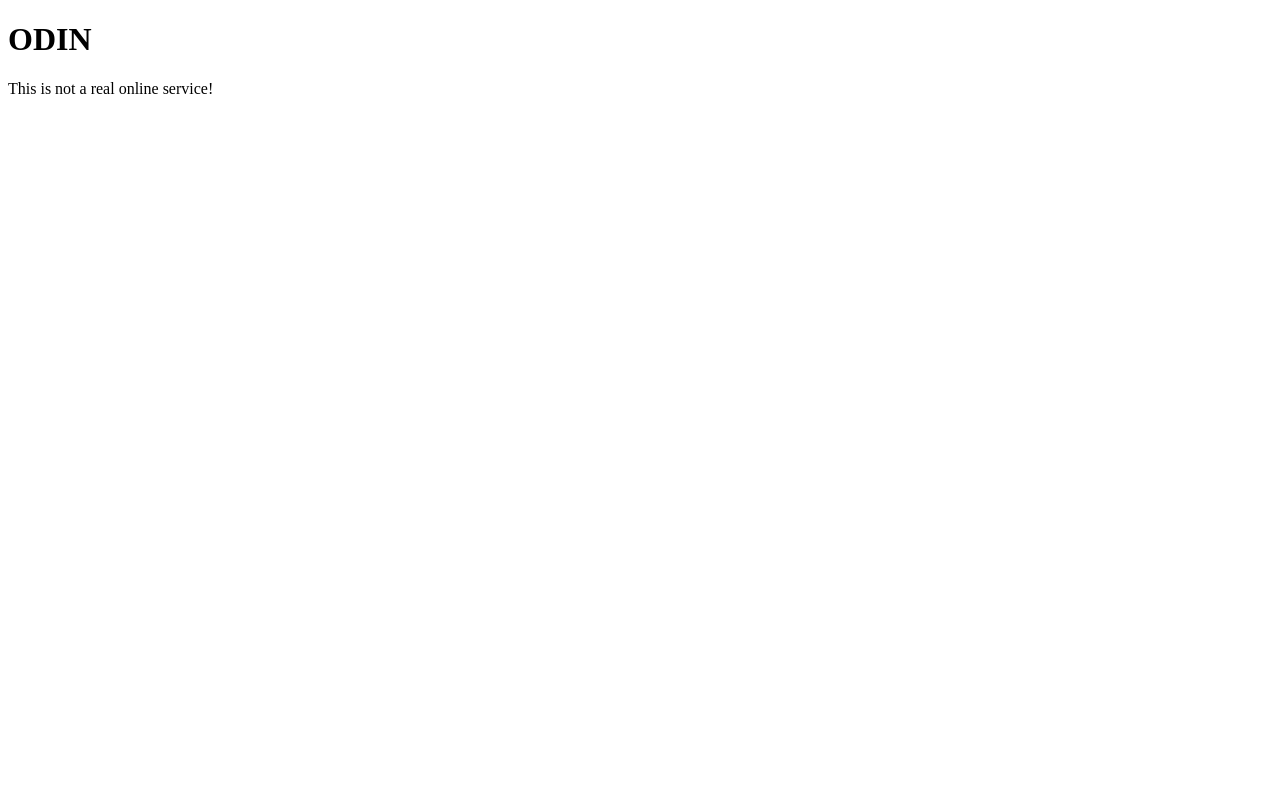
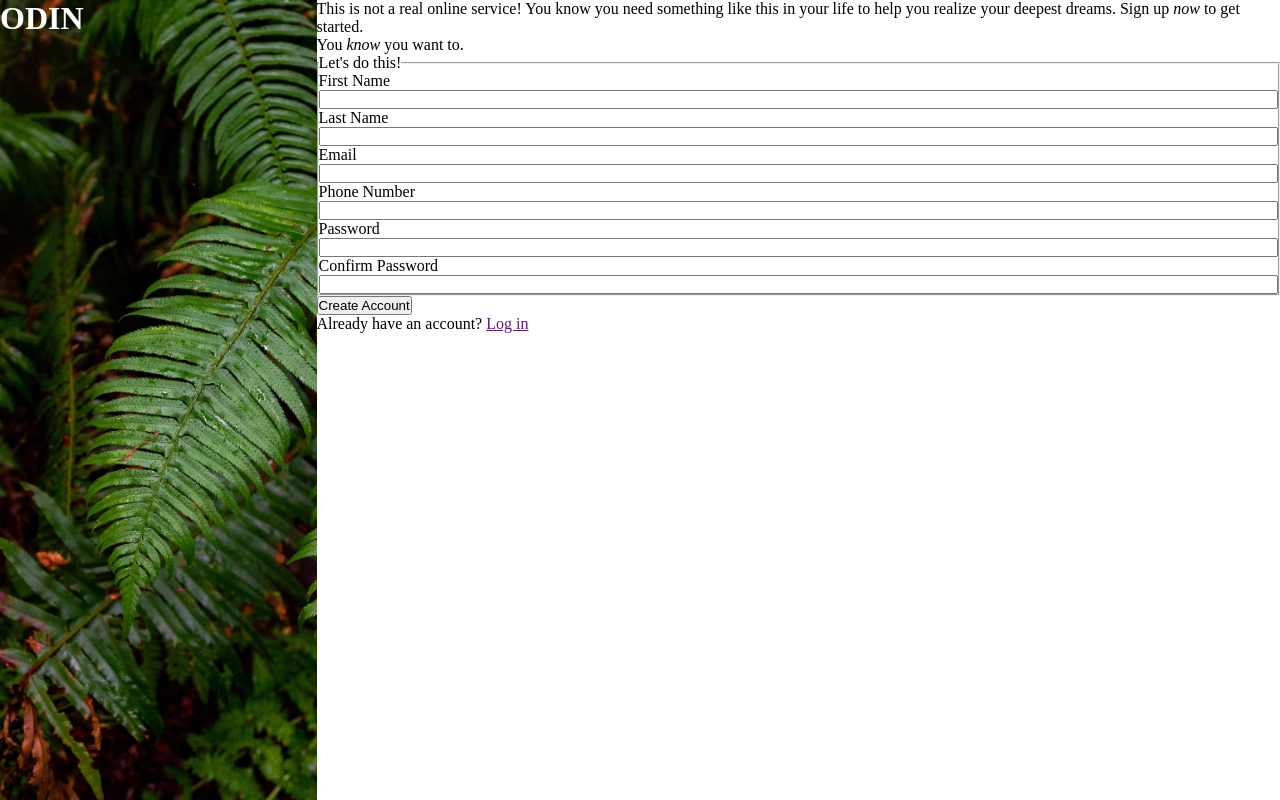
Before and after one commit to brt9029/sign-up-form, a plain HTML site: page index.html in a window 1280 px wide. Drawn offline with Linux system fonts and the light colour scheme.

Commit message:
added base text/layout

```diff
--- a/index.css
+++ b/index.css
@@ -0,0 +1,25 @@
+* {
+  margin: 0;
+  padding: 0;
+}
+
+body {
+  display: flex;
+  height: 100%;
+}
+
+.hero {
+  background-image: url("green-splash.avif");
+  background-size: cover;
+  width: 25%;
+  height: 100vh;
+}
+
+.hero h1 {
+  color: white;
+}
+
+fieldset {
+  display: flex;
+  flex-direction: column;
+}
--- a/index.html
+++ b/index.html
@@ -3,16 +3,50 @@
 <head>
   <meta charset="UTF-8">
   <meta name="viewport" content="width=device-width, initial-scale=1.0">
+  <link rel="stylesheet" href="index.css"></link>
   <title>Document</title>
 </head>
 <body>
-  <header class="hero">
+  <div class="hero">
     <h1>ODIN</h1>
-  </header>
-  <section class="content">
+  </div>
+
+  <div class="content">
     <p class="intro-text">
       This is not a real online service!
+      You know you need something like this in your life to help you realize your deepest dreams.
+      Sign up <i>now</i> to get started.
     </p>
-  </section>
+    <span class="sub-text">
+      You <em>know</em> you want to.
+    </span>
+    <form>
+      <fieldset>
+        <legend>Let's do this!</legend>
+
+        <label for="fname">First Name</label>
+        <input type="text" name="fname" id="fname" />
+
+        <label for="lname">Last Name</label>
+        <input type="text" name="lname" id="lname" />
+
+        <label for="email">Email</label>
+        <input type="email" name="email" id="email" />
+
+        <label for="tel">Phone Number</label>
+        <input for="tel" name="tel" id="tel" />
+
+        <label for="password">Password</label>
+        <input for="password" name="password" id="password" />
+
+        <label for="cpassword">Confirm Password</label>
+        <input for="cpassword" name="cpassword" id="cpassword" />
+      </fieldset>
+      <button>Create Account</button>
+    </form>
+    <div>
+      Already have an account? <a href="">Log in</a>
+    </div>
+  </div>
 </body>
 </html>
```
